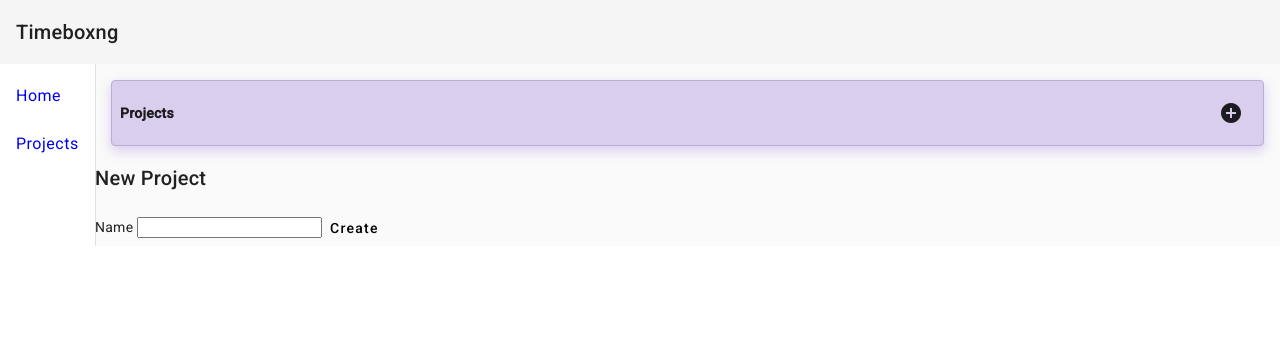
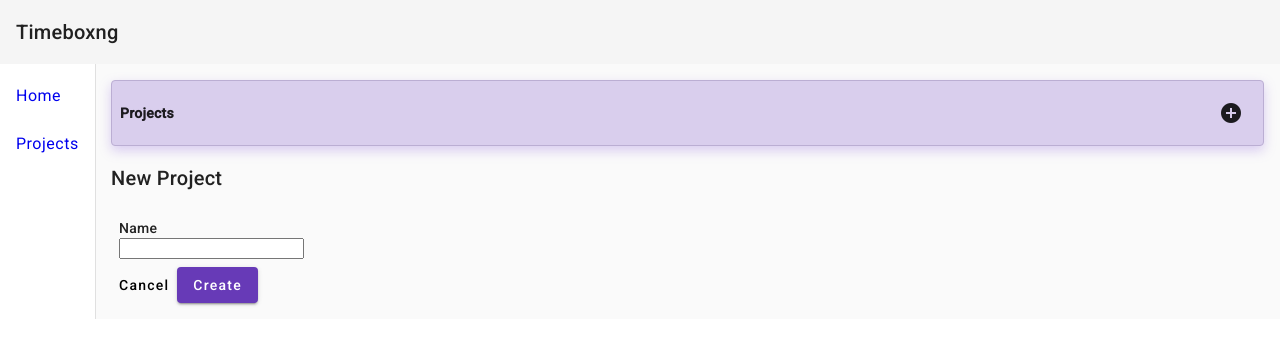
Before and after one commit to m3talsmith/timeboxng, an Angular app: page /projects in a window 1280 px wide. Both pictures are taken after a click on the button "add_circle". Shown: the top 344 px of the page. Built offline with nearby package versions, Linux system fonts and the light colour scheme.

Commit message:
Add Cancels

```diff
--- a/src/app/projects/new-project/new-project.component.html
+++ b/src/app/projects/new-project/new-project.component.html
@@ -4,5 +4,6 @@
     Name
     <input type="text" formControlName="name" />
   </label>
-  <button mat-button>Create</button>
+  <button mat-button (click)="onCancel()">Cancel</button>
+  <button mat-raised-button color="primary">Create</button>
 </form>
--- a/src/app/projects/new-project/new-project.component.ts
+++ b/src/app/projects/new-project/new-project.component.ts
@@ -10,6 +10,7 @@ import { ProjectsService } from '../projects.service';
 })
 export class NewProjectComponent {
   @Output() addProjectEvent = new EventEmitter<Project>();
+  @Output() cancelAddProjectEvent = new EventEmitter();
   projectForm = new FormGroup({
     name: new FormControl('')
   });
@@ -21,4 +22,8 @@ export class NewProjectComponent {
     const project = this.srvc.save({uid, name, tasks});
     this.addProjectEvent.emit(project);
   }
+  onCancel() {
+    this.projectForm.reset();
+    this.cancelAddProjectEvent.emit();
+  }
 }
--- a/src/app/projects/project/new-task/new-task.component.html
+++ b/src/app/projects/project/new-task/new-task.component.html
@@ -8,5 +8,6 @@
     Estimate
     <input type="text" formControlName="estimate" />
   </label>
-  <button mat-button>Create</button>
+  <button mat-button (click)="onCancel()">Cancel</button>
+  <button mat-raised-button color="primary">Create</button>
 </form>
--- a/src/app/projects/project/new-task/new-task.component.ts
+++ b/src/app/projects/project/new-task/new-task.component.ts
@@ -11,6 +11,7 @@ import { ProjectsService } from '../../projects.service'
 export class NewTaskComponent {
   @Input() projectUid = '';
   @Output() addTaskEvent = new EventEmitter<Task>();
+  @Output() cancelAddTaskEvent = new EventEmitter();
   taskForm = new FormGroup({
     name: new FormControl(''),
     estimate: new FormControl(0),
@@ -28,4 +29,8 @@ export class NewTaskComponent {
     const task = {name, estimate, projectUid, uid, timeWindows, finished};
     this.addTaskEvent.emit(task);
   }
+  onCancel() {
+    this.taskForm.reset();
+    this.cancelAddTaskEvent.emit();
+  }
 }
--- a/src/app/projects/project/project.component.html
+++ b/src/app/projects/project/project.component.html
@@ -6,13 +6,20 @@
     </mat-panel-description>
   </mat-expansion-panel-header>
   <div class="action-bar">
-    <span class="title">Tasks</span>
+    <div class="action-bar-header">
+      <span class="action-bar-title">Tasks</span>
       <span class="spacer"></span>
       <button mat-icon-button (click)="newTask()">
         <mat-icon>add_circle</mat-icon>
       </button>
     </div>
-  <app-new-project-task *ngIf="newTaskActive" (addTaskEvent)="addTask($event)" [projectUid]="uid"></app-new-project-task>
+    <div class="action-bar-content">
+      <app-new-project-task
+        *ngIf="newTaskActive"
+        (addTaskEvent)="addTask($event)"
+        (cancelAddTaskEvent)="cancelAddTask()"
+        [projectUid]="uid"
+      ></app-new-project-task>
       <app-project-task
         *ngFor="let task of tasks"
         [projectUid]="uid"
@@ -22,4 +29,6 @@
         [timeWindows]="task.timeWindows"
         [finished]="task.finished"
       ></app-project-task>
+    </div>
+  </div>
 </mat-expansion-panel>
--- a/src/app/projects/project/project.component.ts
+++ b/src/app/projects/project/project.component.ts
@@ -43,6 +43,10 @@ export class ProjectComponent implements OnInit {
     this.newTaskActive = false;
   }
 
+  cancelAddTask() {
+    this.newTaskActive = false;
+  }
+
   calculateProgress(): number {
     console.log(this.tasks);
     const finished = this.tasks.filter((t) => isFinished(t))
--- a/src/app/projects/project/task/task.component.html
+++ b/src/app/projects/project/task/task.component.html
@@ -1,5 +1,10 @@
 <div class="action-item">
-  <span class="title">{{name}}</span>
-  <span>{{estimate}}</span>
+  <span class="action-item-title">{{name}}</span>
   <mat-progress-bar mode="determinate" value="{{progress()}}"></mat-progress-bar>
+  <button mat-icon-button *ngIf="!isFinished()">
+    <mat-icon>play_arrow</mat-icon>
+  </button>
+  <button mat-icon-button *ngIf="isFinished()">
+    <mat-icon>replay</mat-icon>
+  </button>
 </div>
--- a/src/app/projects/project/task/task.component.ts
+++ b/src/app/projects/project/task/task.component.ts
@@ -1,5 +1,6 @@
 import { Component, Input, OnInit } from '@angular/core';
 import { TimeWindow } from '../../time-window';
+import { isFinished } from '../../task';
 
 @Component({
   selector: 'app-project-task',
@@ -20,6 +21,10 @@ export class TaskComponent implements OnInit{
     }
   }
 
+  isFinished() {
+    return isFinished(this);
+  }
+
   progress(): number {
     if (this.estimate === 0) {
       return 100;
--- a/src/app/projects/projects.component.html
+++ b/src/app/projects/projects.component.html
@@ -1,11 +1,17 @@
 <div class="action-bar">
-  <span class="title">Projects</span>
-  <span class="spacer"></span>
-  <button mat-icon-button (click)="newProject()">
-    <mat-icon>add_circle</mat-icon>
-  </button>
+  <div class="action-bar-header">
+    <span class="action-bar-title">Projects</span>
+    <span class="spacer"></span>
+    <button mat-icon-button (click)="newProject()">
+      <mat-icon>add_circle</mat-icon>
+    </button>
+  </div>
 </div>
-<app-new-project *ngIf="newProjectActive" (addProjectEvent)="addProject($event)"></app-new-project>
+<app-new-project
+  *ngIf="newProjectActive"
+  (addProjectEvent)="addProject($event)"
+  (cancelAddProjectEvent)="cancelAddProject()"
+></app-new-project>
 <mat-accordion>
   <app-project
     *ngFor="let project of projects"
--- a/src/app/projects/projects.component.ts
+++ b/src/app/projects/projects.component.ts
@@ -23,6 +23,10 @@ export class ProjectsComponent {
     this.newProjectActive = false;
   }
 
+  cancelAddProject() {
+    this.newProjectActive = false;
+  }
+
   projectProgress(projectUid: string): number {
     const project = this.projects.find((p) => p.uid === projectUid) as Project;
     const percentage = timeSpent(project) / timeEstimated(project);
--- a/src/styles.css
+++ b/src/styles.css
@@ -4,18 +4,58 @@ html, body { height: 100%; }
 body { margin: 0; font-family: Roboto, "Helvetica Neue", sans-serif; }
 .action-bar {
   display: flex;
-  flex-direction: row;
-  align-items: center;
+  flex-direction: column;
+  /* align-items: center; */
   border: 1px solid #bbaed3;
-  padding: 0.5rem;
   margin: 1rem;
   border-radius: 0.25rem;
   background-color: #d9ceed;
   box-shadow: 0rem 0.3rem 0.7rem rgb(208 191 237 / 80%);
 }
-.action-bar .title {
+.action-bar-header {
+  display: flex;
+  flex-direction: row;
+  align-items: center;
+  padding: 0.5rem;
+}
+.action-bar-content {
+  background-color: white;
+}
+.action-bar-title {
   font-weight: 700;
 }
 .spacer {
   flex: 1 1 auto;
+  min-width: 1rem;
 }
+.action-item {
+  display: flex;
+  flex-direction: row;
+  align-items: center;
+  padding: 0.5rem;
+  background-color: #1e075a;
+  color: white;
+}
+.action-item-title {
+  font-weight: 500;
+  margin-right: 1rem;
+  min-width: 12rem;
+}
+
+h1, h2, h3, h4 {
+  margin: 1rem !important;
+}
+
+form {
+  margin: 1rem;
+}
+
+form label {
+  font-weight: 500;
+  display: block;
+  padding: 0.5rem;
+}
+
+form label input {
+  display: block;
+}
```
Lines whose indentation alone changed are shown as unchanged.
